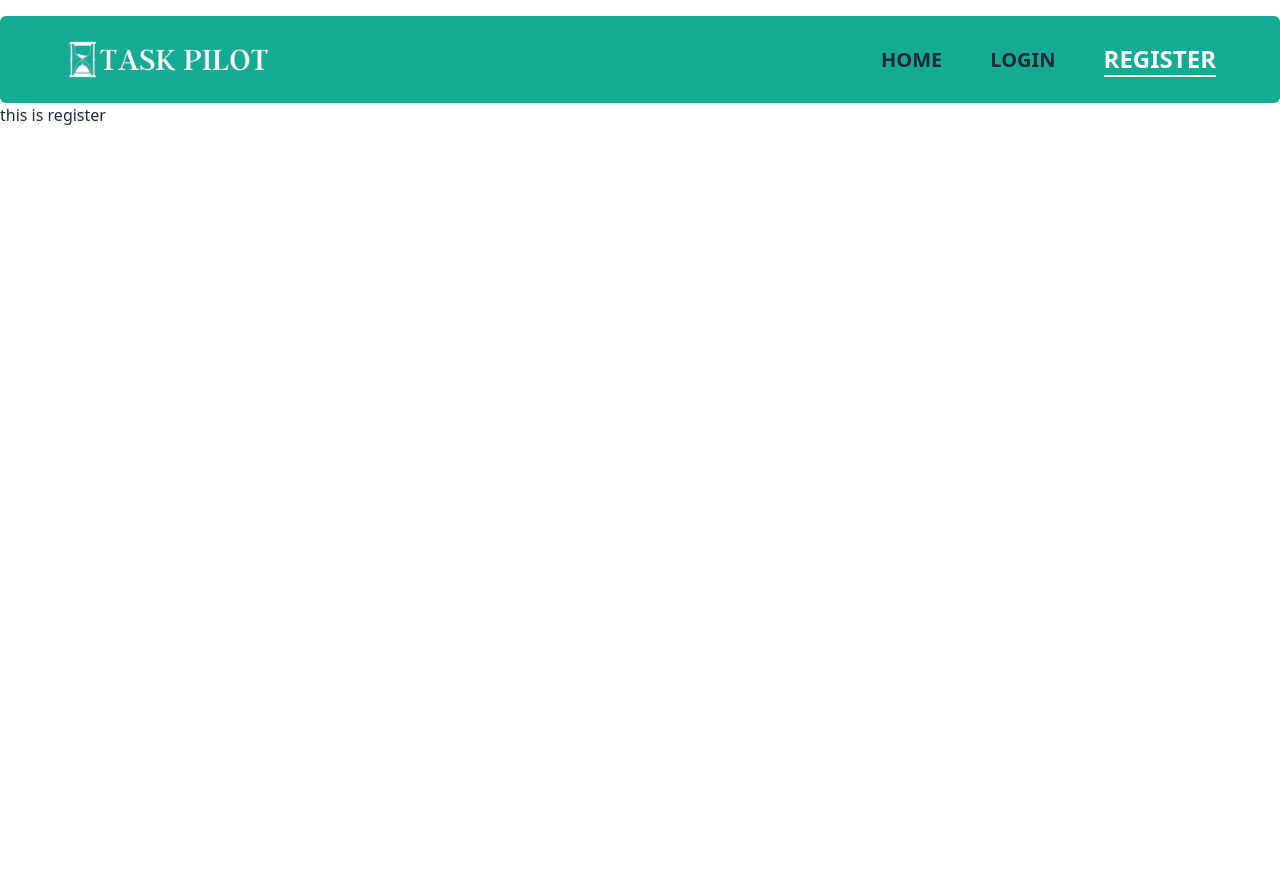
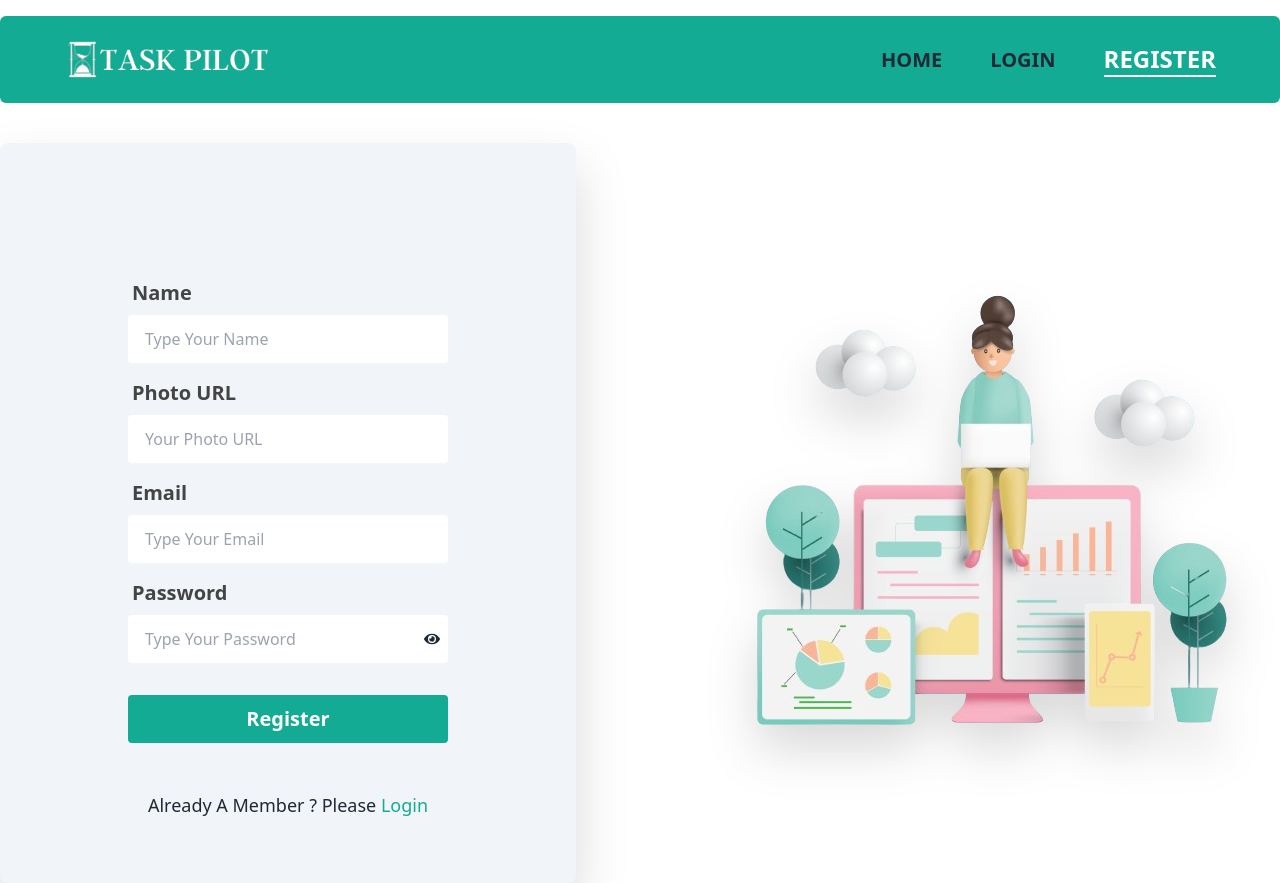
Before and after one commit to mdnoble1/task-pilot-client, a React (Vite) app: page /register in a window 1280 px wide. Before the commit the page ends 800 px from the top, so only its background shows below. Built offline with nearby package versions, Linux system fonts and the light colour scheme.

Commit message:
added a login page and used react hook form

```diff
--- a/package.json
+++ b/package.json
@@ -15,6 +15,7 @@
     "react": "^18.2.0",
     "react-dom": "^18.2.0",
     "react-helmet-async": "^2.0.4",
+    "react-hook-form": "^7.49.2",
     "react-icons": "^4.12.0",
     "react-router-dom": "^6.21.1",
     "sort-by": "^0.0.2",
--- a/src/pages/login/Login.jsx
+++ b/src/pages/login/Login.jsx
@@ -1,4 +1,4 @@
-import login from "../../assets/images/login.png";
+import login from "../../assets/images/login2.png";
 import { FaEye, FaEyeSlash } from "react-icons/fa";
 
 // import Swal from "sweetalert2";
@@ -67,10 +67,10 @@ const Login = () => {
   };
 
   return (
-    <section className="w-10/12 lg:w-full mx-auto lg:mt-10">
+    <section className="w-11/12 lg:w-full mx-auto lg:my-20">
       <div className="flex flex-col-reverse lg:flex-row items-center justify-center lg:gap-32">
-        <div className="mt-10 lg:mt-0">
-          <img className="rounded-lg" src={login} alt="" />
+        <div className="my-10 lg:mt-0 w-full">
+          <img className="rounded-lg mx-auto drop-shadow-2xl" src={login} alt="" />
         </div>
         <div className="w-full bg-slate-100 rounded-lg drop-shadow-2xl mx-auto mt-10 lg:mt-0">
           <form
@@ -124,7 +124,7 @@ const Login = () => {
           </form>
           <div className="mt-4 text-center pb-12">
             <p className="font-medium text-lg mb-4">
-              New in TechRupture ? Please{" "}
+              New in Task Pilot ? Please{" "}
               <Link to="/register">
                 <span className="text-[#13ab94]">Register</span>
               </Link>
--- a/src/pages/register/Register.jsx
+++ b/src/pages/register/Register.jsx
@@ -1,9 +1,170 @@
+/* eslint-disable no-unused-vars */
+import login from "../../assets/images/login2.png";
+import { Link, useNavigate } from "react-router-dom";
+import { useForm } from "react-hook-form";
+import { useState } from "react";
+// import { AuthContext } from "../../providers/AuthProvider";
+import { FaEye, FaEyeSlash } from "react-icons/fa";
+import { Helmet } from "react-helmet-async";
+// import Swal from "sweetalert2";
+
 const Register = () => {
-    return (
-        <div>
-            this is register
+  const {
+    register,
+    handleSubmit,
+    formState: { errors },
+  } = useForm();
+
+  // const { createUser, updateUserProfile } = useAuth();
+  const navigate = useNavigate();
+
+  // password show and hide
+  const [showPassword, setShowPassword] = useState(false);
+
+  const onSubmit = (data) => {
+    // createUser(data.email, data.password).then((result) => {
+    //   const loggedUser = result.user;
+    //   updateUserProfile(data.name, data.photoURL)
+    //     .then(() => {
+    //       const userInfo = {
+    //         name: data.name,
+    //         email: data.email,
+    //       };
+    //     })
+    //     .catch((error) => console.log(error));
+    // });
+  };
+
+  return (
+    <section className="container mx-auto lg:mt-10">
+      <div className="flex flex-col lg:flex-row items-center justify-center lg:gap-32">
+        <div className="w-11/12 lg:w-full bg-slate-100 rounded-lg drop-shadow-2xl mx-auto">
+          <form
+            // onSubmit={handleSubmit(onSubmit)}
+            className="card-body lg:px-32 pt-12 lg:pt-32 "
+          >
+            <div className="form-control">
+              <label className="label">
+                <span className="label-text font-semibold text-xl text-[#444]">
+                  Name
+                </span>
+              </label>
+              <input
+                type="text"
+                {...register("name", { required: true })}
+                name="name"
+                placeholder="Type Your Name"
+                className="input rounded focus:border-[#13ab94]"
+              />
+            </div>
+            {errors.name && (
+              <span className="text-red-600">Name is required</span>
+            )}
+            <div className="form-control">
+              <label className="label">
+                <span className="label-text font-semibold text-xl text-[#444]">
+                  Photo URL
+                </span>
+              </label>
+              <input
+                type="text"
+                {...register("photoURL", { required: true })}
+                placeholder="Your Photo URL"
+                className="input rounded focus:border-[#13ab94]"
+              />
+            </div>
+            {errors.photoURL && (
+              <span className="text-red-600">Email is required</span>
+            )}
+            <div className="form-control">
+              <label className="label">
+                <span className="label-text font-semibold text-xl text-[#444]">
+                  Email
+                </span>
+              </label>
+              <input
+                type="email"
+                {...register("email", { required: true })}
+                name="email"
+                placeholder="Type Your Email"
+                className="input rounded focus:border-[#13ab94]"
+              />
+            </div>
+            {errors.email && (
+              <span className="text-red-600">Email is required</span>
+            )}
+            <div className="form-control">
+              <label className="label">
+                <span className="label-text font-semibold text-xl text-[#444]">
+                  Password
+                </span>
+              </label>
+              <div className="relative">
+                <input
+                  type={showPassword ? "text" : "password"}
+                  {...register("password", {
+                    required: true,
+                    minLength: 6,
+                    maxLength: 20,
+                    pattern: /(?=.*[A-Z])(?=.*[!@#$&*])(?=.*[0-9])(?=.*[a-z])/,
+                  })}
+                  name="password"
+                  placeholder="Type Your Password"
+                  className="input rounded focus:border-[#13ab94] w-full"
+                />
+                <span
+                  className="absolute top-4 right-2"
+                  onClick={() => setShowPassword(!showPassword)}
+                >
+                  {showPassword ? <FaEyeSlash></FaEyeSlash> : <FaEye></FaEye>}
+                </span>
+              </div>
+            </div>
+            {errors.password?.type === "required" && (
+              <p className="text-red-600">Password is required</p>
+            )}
+            {errors.password?.type === "minLength" && (
+              <p className="text-red-600">Password must be 6 characters</p>
+            )}
+            {errors.password?.type === "maxLength" && (
+              <p className="text-red-600">
+                Password must be less than 20 characters
+              </p>
+            )}
+            {errors.password?.type === "pattern" && (
+              <p className="text-red-600">
+                Password must contain Uppercase, lower case, number and special
+                characters.
+              </p>
+            )}
+            <div className="form-control mt-6">
+              <input
+                className="btn btn-outline rounded font-bold text-xl text-white bg-[#13ab94] border-0 hover:opacity-80"
+                type="submit"
+                value="Register"
+              />
+            </div>
+          </form>
+          <div className="mt-4 text-center pb-12">
+            <p className="font-medium text-lg mb-4">
+              Already A Member ? Please{" "}
+              <Link to="/login">
+                <span className="text-[#13ab94]">Login</span>
+              </Link>
+            </p>
+          </div>
         </div>
-    );
+
+        <div className="my-10 lg:mt-0 w-full">
+          <img
+            className="rounded-lg mx-auto drop-shadow-2xl"
+            src={login}
+            alt=""
+          />
+        </div>
+      </div>
+    </section>
+  );
 };
 
 export default Register;
```
Also changed, not shown: src/assets/images/login2.png (added), 1 other file (tests, documents, lock files or other folders).
